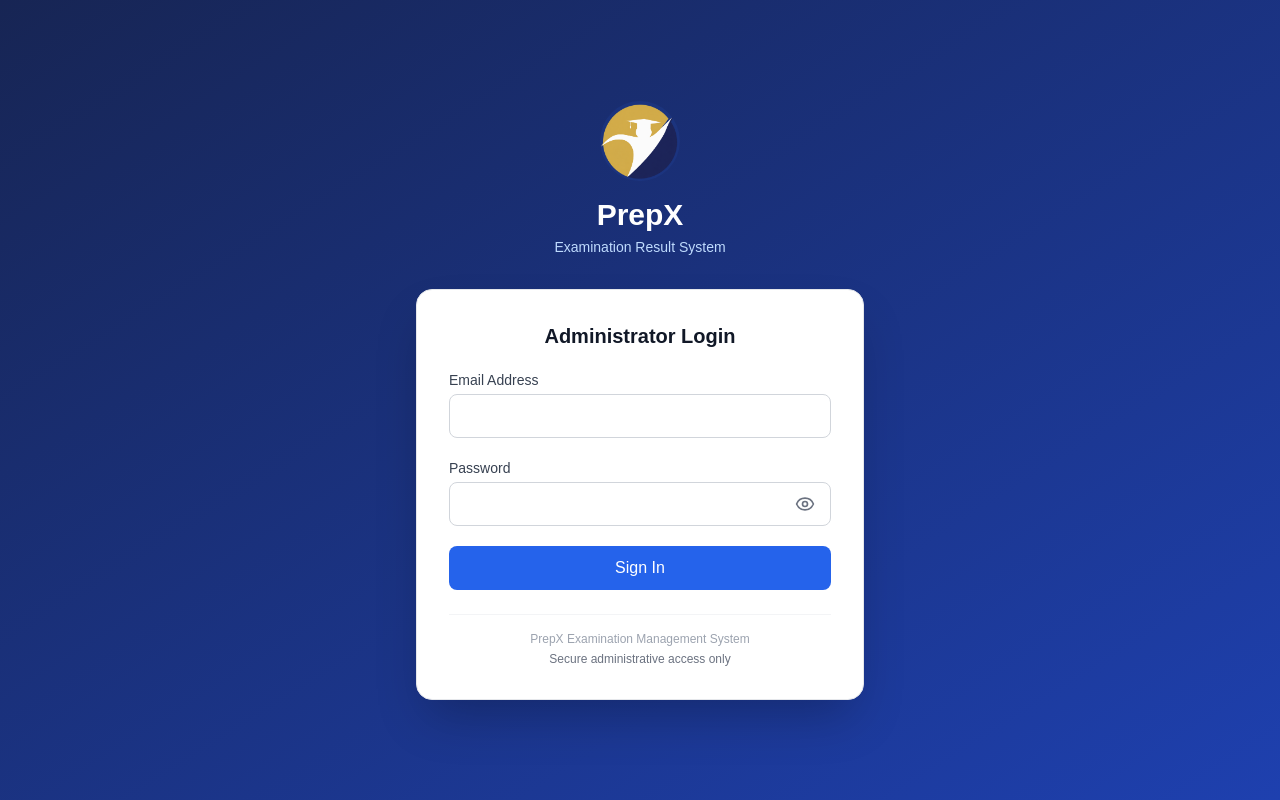
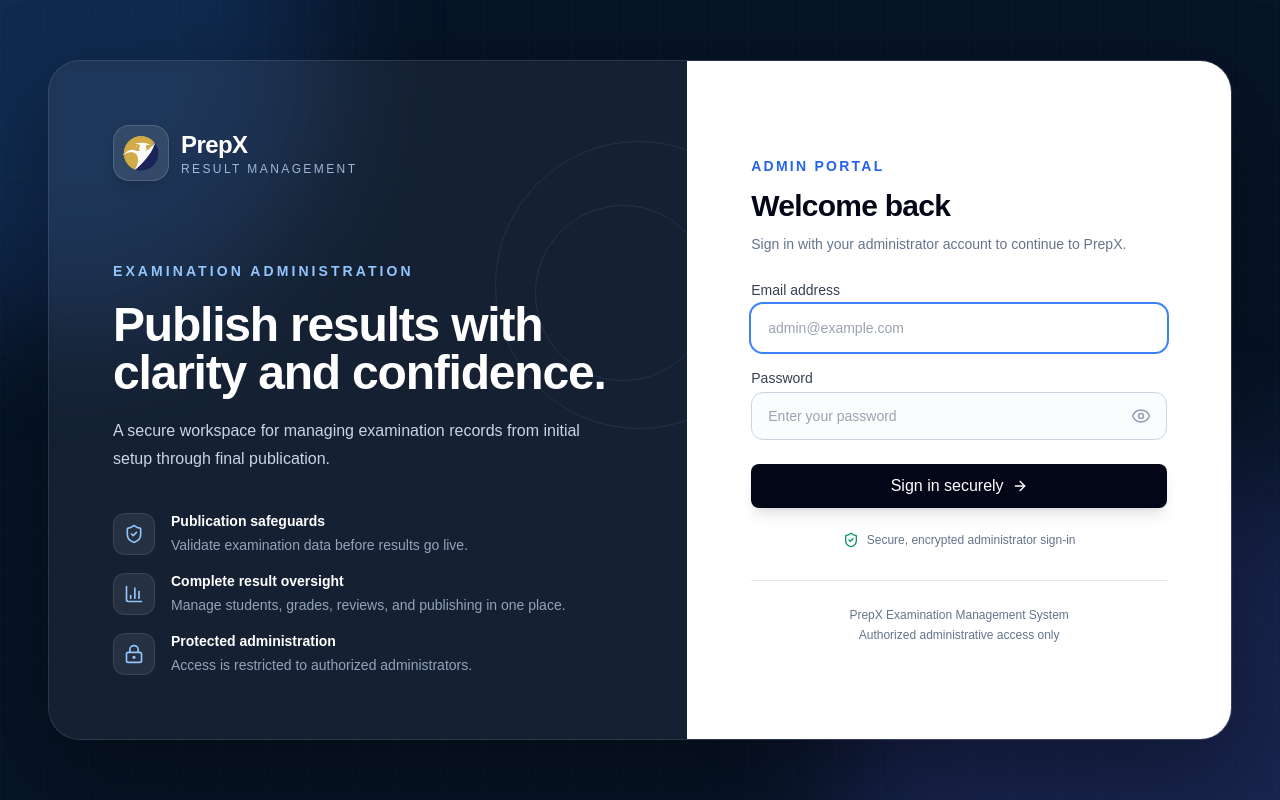
Before and after one commit to Akeel-Rishan/PrepX-Website, a Next.js app in the folder prepx/: page /admin/login in a window 1280 px wide. Built offline with nearby package versions, Linux system fonts and the light colour scheme; a web font is replaced by a local one.

Commit message:
feat: enhance admin login page with improved UI and secure sign-in features

```diff
--- a/prepx/src/app/admin/login/_components/login-form.tsx
+++ b/prepx/src/app/admin/login/_components/login-form.tsx
@@ -2,7 +2,7 @@
 
 import { useActionState, useState } from 'react';
 import { useFormStatus } from 'react-dom';
-import { Eye, EyeOff } from 'lucide-react';
+import { ArrowRight, Eye, EyeOff, ShieldCheck } from 'lucide-react';
 import { Alert } from '@/components/ui/alert';
 import { Button } from '@/components/ui/button';
 import { Input } from '@/components/ui/input';
@@ -11,8 +11,21 @@ import { loginAction } from '@/lib/actions/auth';
 function SubmitButton(): React.JSX.Element {
   const { pending } = useFormStatus();
   return (
-    <Button variant="primary" size="lg" loading={pending} type="submit" className="w-full">
-      {pending ? 'Signing in...' : 'Sign In'}
+    <Button
+      variant="primary"
+      size="lg"
+      loading={pending}
+      type="submit"
+      className="w-full bg-slate-950 shadow-lg shadow-slate-950/10 hover:bg-slate-800 focus-visible:ring-slate-900"
+    >
+      {pending ? (
+        'Verifying access...'
+      ) : (
+        <>
+          Sign in securely
+          <ArrowRight aria-hidden="true" className="h-4 w-4" />
+        </>
+      )}
     </Button>
   );
 }
@@ -26,18 +39,29 @@ export function LoginForm({ redirectTo }: LoginFormProps): React.JSX.Element {
   const [showPassword, setShowPassword] = useState(false);
 
   return (
-    <form action={formAction} className="space-y-5">
-      <h1 className="text-center text-xl font-semibold text-gray-900">Administrator Login</h1>
+    <form action={formAction} className="space-y-6">
+      <div>
+        <p className="text-sm font-semibold uppercase tracking-[0.16em] text-blue-600">
+          Admin portal
+        </p>
+        <h1 className="mt-3 text-3xl font-bold tracking-tight text-slate-950">Welcome back</h1>
+        <p className="mt-2 text-sm leading-6 text-slate-500">
+          Sign in with your administrator account to continue to PrepX.
+        </p>
+      </div>
       {state.error && <Alert variant="error">{state.error}</Alert>}
       {redirectTo && <input type="hidden" name="redirectTo" value={redirectTo} />}
+      <div className="space-y-4">
         <Input
           id="email"
-        label="Email Address"
+          label="Email address"
           type="email"
           name="email"
           autoComplete="email"
           required
-        className="h-11"
+          autoFocus
+          placeholder="admin@example.com"
+          className="h-12 rounded-xl border-slate-300 bg-slate-50/60 pl-4 focus:bg-white"
         />
         <Input
           id="password"
@@ -46,7 +70,8 @@ export function LoginForm({ redirectTo }: LoginFormProps): React.JSX.Element {
           name="password"
           autoComplete="current-password"
           required
-        className="h-11"
+          placeholder="Enter your password"
+          className="h-12 rounded-xl border-slate-300 bg-slate-50/60 pl-4 focus:bg-white"
           rightElement={
             <button
               type="button"
@@ -54,7 +79,7 @@ export function LoginForm({ redirectTo }: LoginFormProps): React.JSX.Element {
               aria-label={showPassword ? 'Hide password' : 'Show password'}
               aria-pressed={showPassword}
               aria-controls="password"
-            className="rounded p-1 text-gray-500 hover:text-gray-900 focus-visible:outline-none focus-visible:ring-2 focus-visible:ring-blue-500"
+              className="rounded-md p-1 text-slate-400 transition-colors hover:text-slate-800 focus-visible:outline-none focus-visible:ring-2 focus-visible:ring-blue-500"
             >
               {showPassword ? (
                 <EyeOff aria-hidden="true" className="h-5 w-5" />
@@ -64,7 +89,12 @@ export function LoginForm({ redirectTo }: LoginFormProps): React.JSX.Element {
             </button>
           }
         />
+      </div>
       <SubmitButton />
+      <p className="flex items-center justify-center gap-2 text-xs text-slate-500">
+        <ShieldCheck aria-hidden="true" className="h-4 w-4 text-emerald-600" />
+        Secure, encrypted administrator sign-in
+      </p>
     </form>
   );
 }
--- a/prepx/src/app/admin/login/page.tsx
+++ b/prepx/src/app/admin/login/page.tsx
@@ -1,6 +1,6 @@
 import type { Metadata } from 'next';
 import Image from 'next/image';
-import { Card, CardContent, CardFooter } from '@/components/ui/card';
+import { BarChart3, LockKeyhole, ShieldCheck } from 'lucide-react';
 import { LoginForm } from './_components/login-form';
 
 export const metadata: Metadata = {
@@ -12,39 +12,144 @@ interface LoginPageProps {
   searchParams: Promise<{ redirectTo?: string | string[] }>;
 }
 
-export default async function AdminLoginPage({ searchParams }: LoginPageProps): Promise<React.JSX.Element> {
+const FEATURES = [
+  {
+    icon: ShieldCheck,
+    title: 'Publication safeguards',
+    description: 'Validate examination data before results go live.',
+  },
+  {
+    icon: BarChart3,
+    title: 'Complete result oversight',
+    description: 'Manage students, grades, reviews, and publishing in one place.',
+  },
+  {
+    icon: LockKeyhole,
+    title: 'Protected administration',
+    description: 'Access is restricted to authorized administrators.',
+  },
+] as const;
+
+export default async function AdminLoginPage({
+  searchParams,
+}: LoginPageProps): Promise<React.JSX.Element> {
   const params = await searchParams;
-  const redirectTo =
-    typeof params.redirectTo === 'string' ? params.redirectTo : undefined;
+  const redirectTo = typeof params.redirectTo === 'string' ? params.redirectTo : undefined;
+
   return (
-    <main className="flex min-h-screen items-center justify-center bg-gradient-to-br from-blue-950 to-blue-800 p-4 py-10">
-      <div className="mx-auto w-full max-w-md">
-        <div className="mb-8 text-center">
-          <div className="mx-auto mb-4 flex h-20 w-20 items-center justify-center overflow-hidden rounded-full bg-blue-900/50 p-1">
+    <main className="relative min-h-screen overflow-hidden bg-[#071426] text-white">
+      <div
+        aria-hidden="true"
+        className="absolute inset-0 opacity-30"
+        style={{
+          backgroundImage:
+            'linear-gradient(rgba(148,163,184,0.08) 1px, transparent 1px), linear-gradient(90deg, rgba(148,163,184,0.08) 1px, transparent 1px)',
+          backgroundSize: '44px 44px',
+        }}
+      />
+      <div
+        aria-hidden="true"
+        className="absolute -left-48 -top-48 h-[32rem] w-[32rem] rounded-full bg-blue-500/20 blur-3xl"
+      />
+      <div
+        aria-hidden="true"
+        className="absolute -bottom-64 -right-40 h-[38rem] w-[38rem] rounded-full bg-indigo-500/20 blur-3xl"
+      />
+
+      <div className="relative mx-auto flex min-h-screen w-full max-w-7xl items-center p-4 sm:p-8 lg:p-12">
+        <section className="grid w-full overflow-hidden rounded-[2rem] border border-white/10 bg-white/[0.06] shadow-[0_32px_100px_rgba(0,0,0,0.38)] backdrop-blur-sm lg:min-h-[680px] lg:grid-cols-[1.08fr_0.92fr]">
+          <div className="relative hidden flex-col justify-between overflow-hidden p-12 lg:flex xl:p-16">
+            <div
+              aria-hidden="true"
+              className="absolute -right-24 top-20 h-72 w-72 rounded-full border border-blue-300/10"
+            />
+            <div
+              aria-hidden="true"
+              className="absolute -right-6 top-36 h-44 w-44 rounded-full border border-blue-300/10"
+            />
+
+            <div className="relative">
+              <div className="flex items-center gap-3">
+                <div className="flex h-14 w-14 items-center justify-center overflow-hidden rounded-2xl border border-white/15 bg-white/10 p-1.5 shadow-lg">
                   <Image
                     src="/brand/prepx-mark.png"
                     alt=""
                     aria-hidden="true"
-              width={72}
-              height={72}
-              className="h-full w-full scale-125 object-contain"
+                    width={56}
+                    height={56}
+                    className="h-full w-full object-contain"
                     priority
                   />
                 </div>
-          <p className="text-3xl font-bold text-white">PrepX</p>
-          <p className="mt-1 text-sm text-blue-200">Examination Result System</p>
+                <div>
+                  <p className="text-2xl font-bold tracking-tight">PrepX</p>
+                  <p className="text-xs font-medium uppercase tracking-[0.2em] text-blue-200/80">
+                    Result management
+                  </p>
                 </div>
-        <Card className="w-full rounded-2xl bg-white p-6 shadow-2xl sm:p-8">
-          <CardContent>
+              </div>
+
+              <div className="mt-20 max-w-xl">
+                <p className="text-sm font-semibold uppercase tracking-[0.22em] text-blue-300">
+                  Examination administration
+                </p>
+                <h1 className="mt-5 text-4xl font-semibold leading-tight tracking-tight xl:text-5xl">
+                  Publish results with clarity and confidence.
+                </h1>
+                <p className="mt-5 max-w-lg text-base leading-7 text-slate-300">
+                  A secure workspace for managing examination records from initial setup through
+                  final publication.
+                </p>
+              </div>
+            </div>
+
+            <div className="relative grid gap-4">
+              {FEATURES.map(({ icon: Icon, title, description }) => (
+                <div key={title} className="flex items-start gap-4">
+                  <div className="mt-0.5 rounded-xl border border-white/10 bg-white/[0.07] p-2.5 text-blue-300">
+                    <Icon aria-hidden="true" className="h-5 w-5" />
+                  </div>
+                  <div>
+                    <p className="text-sm font-semibold text-white">{title}</p>
+                    <p className="mt-1 text-sm leading-5 text-slate-400">{description}</p>
+                  </div>
+                </div>
+              ))}
+            </div>
+          </div>
+
+          <div className="flex items-center bg-white p-6 text-slate-900 sm:p-10 lg:p-14 xl:p-16">
+            <div className="mx-auto w-full max-w-md">
+              <div className="mb-9 flex items-center gap-3 lg:hidden">
+                <div className="flex h-12 w-12 items-center justify-center overflow-hidden rounded-xl bg-slate-900 p-1.5 shadow-md">
+                  <Image
+                    src="/brand/prepx-mark.png"
+                    alt=""
+                    aria-hidden="true"
+                    width={48}
+                    height={48}
+                    className="h-full w-full object-contain"
+                    priority
+                  />
+                </div>
+                <div>
+                  <p className="text-xl font-bold tracking-tight text-slate-950">PrepX</p>
+                  <p className="text-xs font-medium text-slate-500">Examination Result System</p>
+                </div>
+              </div>
+
               <LoginForm redirectTo={redirectTo} />
-          </CardContent>
-          <CardFooter>
-            <p className="text-center text-xs text-gray-400">PrepX Examination Management System</p>
-            <p className="mt-1 text-center text-xs text-gray-500">
-              Secure administrative access only
+
+              <div className="mt-8 border-t border-slate-200 pt-6 text-center">
+                <p className="text-xs leading-5 text-slate-500">
+                  PrepX Examination Management System
+                  <br />
+                  Authorized administrative access only
                 </p>
-          </CardFooter>
-        </Card>
+              </div>
+            </div>
+          </div>
+        </section>
       </div>
     </main>
   );
```
Lines whose indentation alone changed are shown as unchanged.
